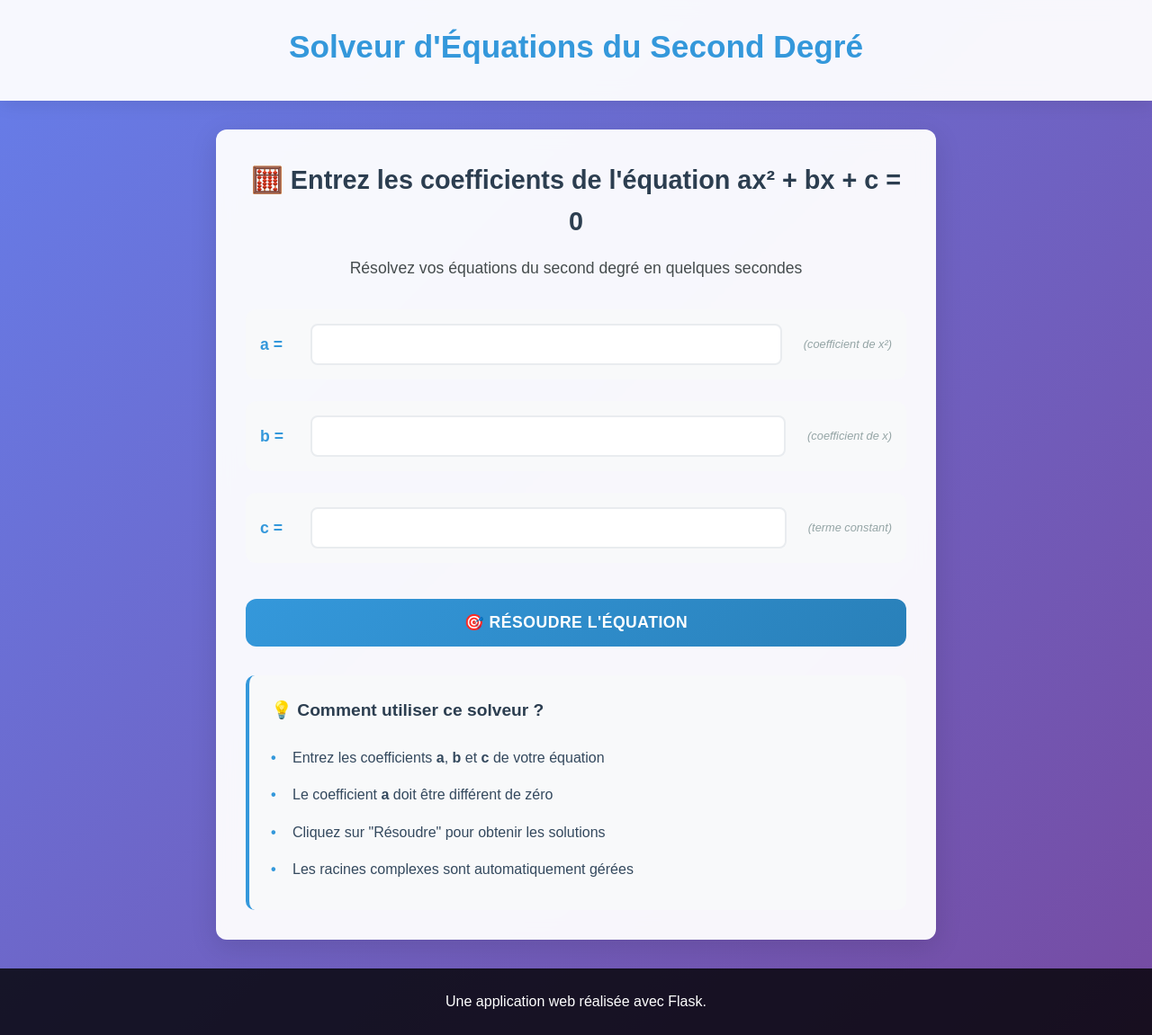
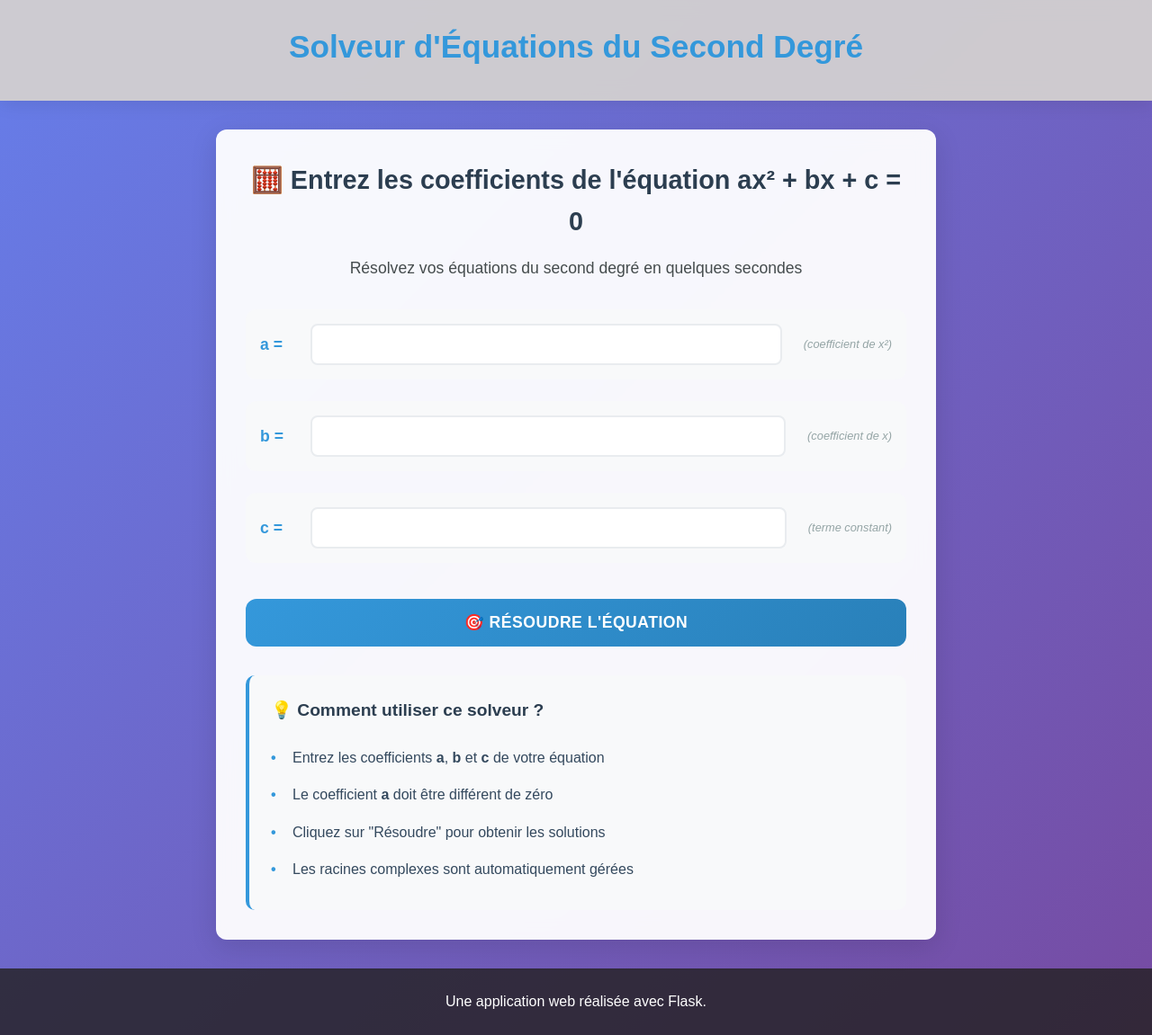
Before and after one commit to LindsayRKG/pat_patrouille_2, a Flask app: page / in a window 1280 px wide. Shown: the whole page at 90% size. Run offline with Flask 3, Linux system fonts and the light colour scheme.

Commit message:
Update des couleurs de l'entete

```diff
--- a/static/style.css
+++ b/static/style.css
@@ -32,7 +32,7 @@ body {
 
 /* === HEADER === */
 header {
-    background: rgba(255, 255, 255, 0.95);
+    background: rgba(211, 208, 208, 0.95);
     backdrop-filter: blur(10px);
     box-shadow: 0 2px 20px rgba(0,0,0,0.1);
     padding: 1.5rem;
@@ -352,7 +352,7 @@ button:hover, .solve-button:hover {
 
 /* === FOOTER === */
 footer {
-    background: rgba(0, 0, 0, 0.8);
+    background: rgba(34, 32, 32, 0.8);
     color: white;
     text-align: center;
     padding: 1.5rem;
```
